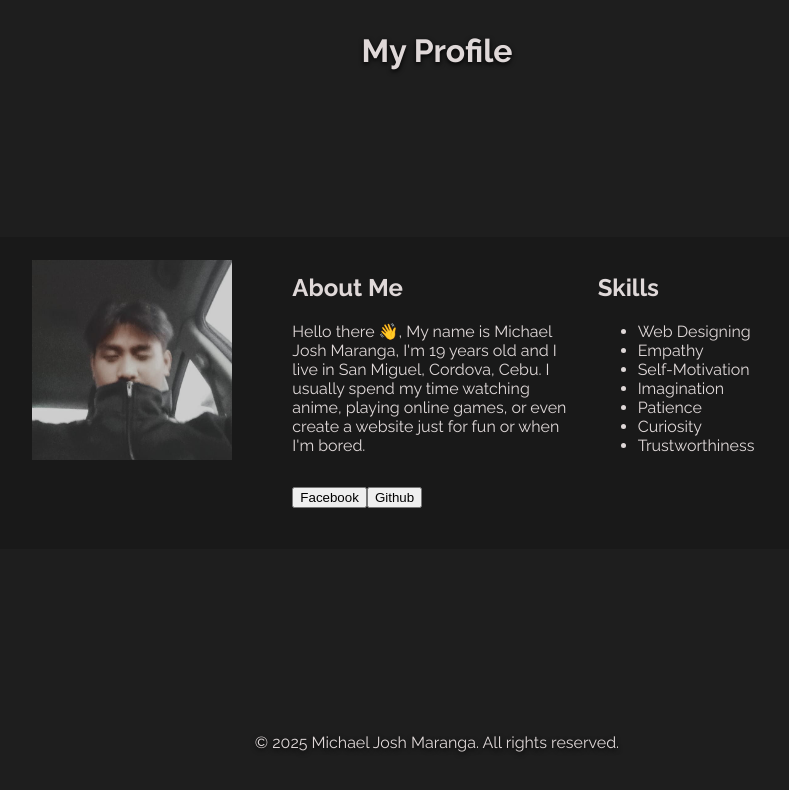
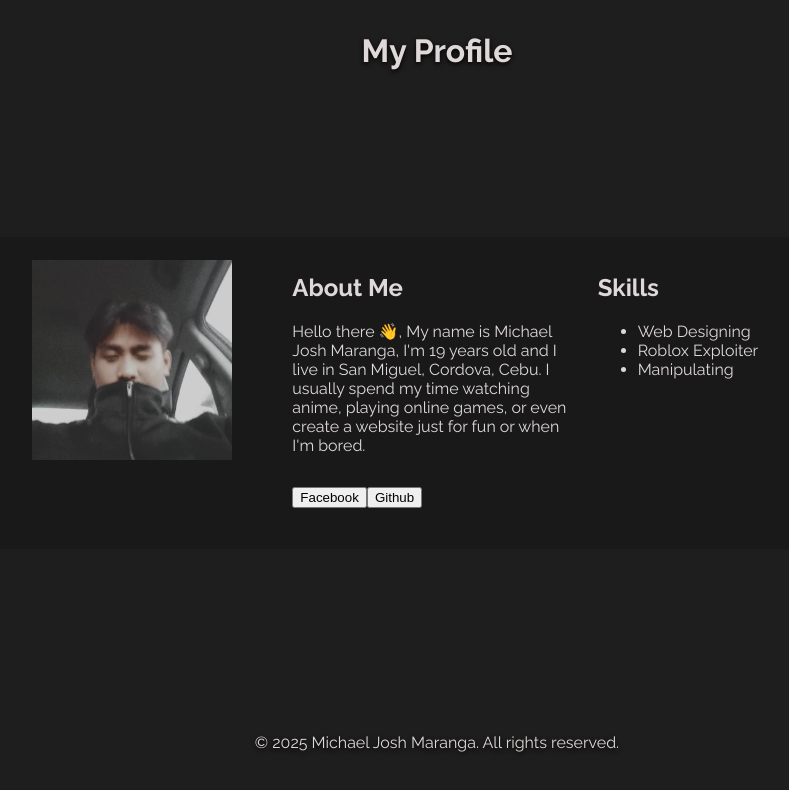
Before and after one commit to Michael3682/AppsDev-Act1, a React (Vite) app: page / in a window 1280 px wide. Shown: the top 790 px of the page, without its empty margins (203-992 px from the left). Built offline with nearby package versions, Linux system fonts and the light colour scheme.

Commit message:
Update Skills.jsx

```diff
--- a/src/components/Skills.jsx
+++ b/src/components/Skills.jsx
@@ -6,12 +6,8 @@ export default function Skills() {
             <h2 className="profile-skills--title">Skills</h2>
             <ul className="profile-skills--list">
                 <li className="profile-skill">Web Designing</li>
-                <li className="profile-skill">Empathy</li>
-                <li className="profile-skill">Self-Motivation</li>
-                <li className="profile-skill">Imagination</li>
-                <li className="profile-skill">Patience</li>
-                <li className="profile-skill">Curiosity</li>
-                <li className="profile-skill">Trustworthiness</li>
+                <li className="profile-skill">Roblox Exploiter</li>
+                <li className="profile-skill">Manipulating</li>
             </ul>
         </div>
     )
```
